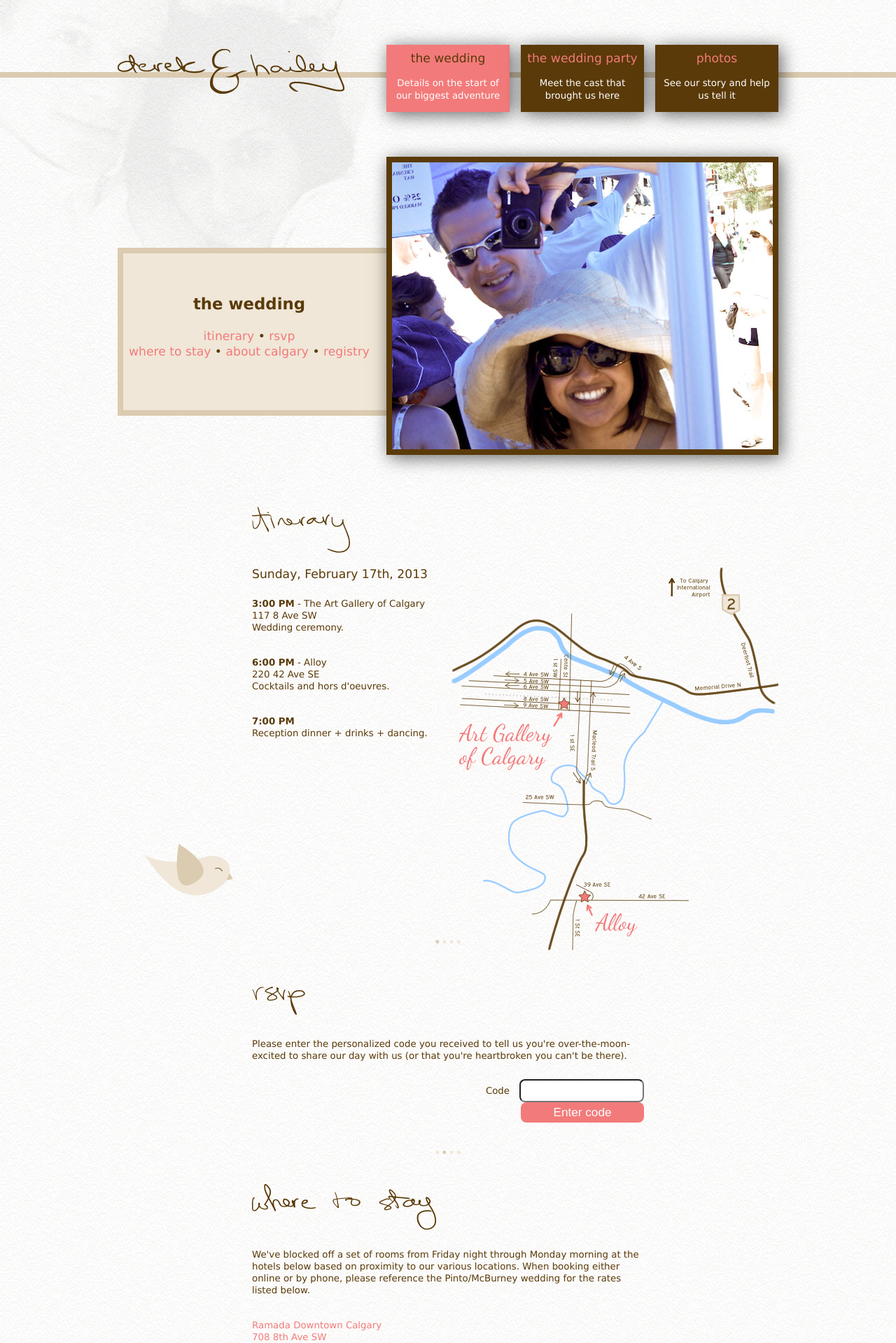
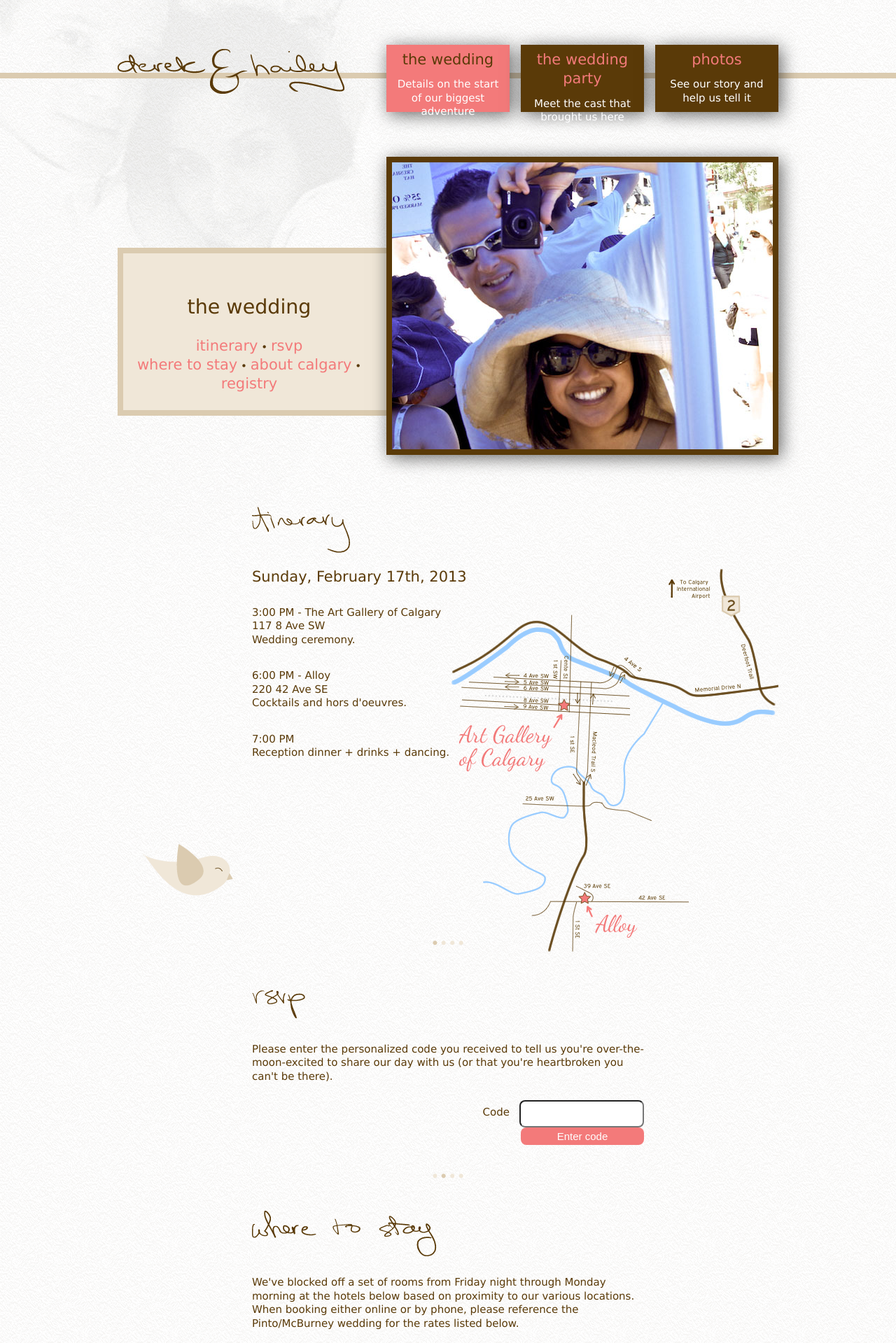
Before and after one commit to dmcb/derek-and-hailey-wedding, a CodeIgniter app: page / in a window 1280 px wide. Shown: the top 1919 px of the page at 70% size. Run offline with CodeIgniter, Linux system fonts and the light colour scheme; some libraries are stand-ins or nearby versions.

Commit message:
Font improvements with TypeKit.
Using TypeKit now to ensure fonts look good everywhere. Long overdue!

```diff
--- a/assets/styles/style.css
+++ b/assets/styles/style.css
@@ -1,6 +1,7 @@
 a {
   color: #f37a7a;
-  text-decoration: none; }
+  text-decoration: none;
+  font-weight: 500; }
   a:hover {
     text-decoration: underline; }
   a img {
@@ -12,8 +13,8 @@ p {
 body {
   background-image: url(../images/grain.png);
   background-color: white;
-  font-family: Futura, Lucida Sans Unicode, Lucida Grande, sans-serif;
-  font-size: 10pt;
+  font-family: "futura-pt", Lucida Sans Unicode, Lucida Grande, sans-serif;
+  font-size: 15px;
   margin: 0;
   padding: 0;
   height: auto;
@@ -85,11 +86,11 @@ div.title {
           text-align: center;
           display: block; }
         div.title ul.menu li a span.title {
-          font-size: 1.29em;
+          font-size: 1.4em;
           color: #f37a7a;
           text-transform: lowercase; }
         div.title ul.menu li a span.description {
-          margin-top: 8px;
+          margin-top: 4px;
           color: white; }
       div.title ul.menu li a.selected, div.title ul.menu li a:hover {
         background-color: #f37a7a;
@@ -114,10 +115,13 @@ div.navigation {
     div.navigation div.box h2 {
       margin-top: 58px;
       color: #5a3a08;
-      font-size: 1.71em; }
+      font-size: 1.9em;
+      font-weight: 500; }
     div.navigation div.box span {
-      display: block;
-      font-size: 1.29em; }
+      display: block; }
+      div.navigation div.box span a {
+        font-size: 1.4em;
+        font-weight: normal; }
   div.navigation img {
     border: 8px solid #5a3a08;
     float: right;
@@ -138,7 +142,7 @@ div.page {
     border: none;
     vertical-align: middle; }
   div.page h4 {
-    font-size: 1.29em;
+    font-size: 1.4em;
     color: #5a3a08;
     font-weight: normal;
     margin-top: 0; }
@@ -158,7 +162,7 @@ div.page {
     div.page div.section#itinerary {
       min-height: 620px; }
       div.page div.section#itinerary span.time {
-        font-weight: bold; }
+        font-weight: 500; }
       div.page div.section#itinerary h4 {
         width: 560px;
         margin-left: auto;
@@ -191,7 +195,7 @@ div.page {
       width: 176px;
       border: 0;
       background-color: #f37a7a;
-      font-size: 1.29em;
+      font-size: 1em;
       float: right;
       clear: right;
       color: white;
@@ -328,7 +332,7 @@ div.page {
     z-index: -1;
     color: #f0e7d8;
     text-align: center;
-    font-size: 1.29em;
+    font-size: 1.4em;
     clear: both; }
     div.page div.divider span.highlight {
       color: #dbcbb0; }
@@ -342,7 +346,7 @@ div.footer {
   clear: both;
   position: absolute;
   bottom: 0px;
-  font-size: 1.29em; }
+  font-size: 1.4em; }
   div.footer a {
     color: white;
     font-weight: normal; }
@@ -357,7 +361,7 @@ div.footer {
         display: block;
         margin-top: 16px;
         text-transform: lowercase;
-        font-size: 10pt; }
+        font-size: 15px; }
     div.footer div.bottom a.tweets {
       background: url(../images/birds.png) top right no-repeat;
       display: block;
@@ -373,7 +377,7 @@ div.footer {
         display: block; }
       div.footer div.bottom a.tweets span.description {
         display: block;
-        font-size: 10pt; }
+        font-size: 15px; }
 
 .half {
   margin-left: 96px; }
@@ -396,13 +400,13 @@ div.footer {
   float: right; }
 
 .bold {
-  font-weight: bold; }
+  font-weight: 500; }
 
 .error {
   color: #f37a7a; }
 
 .large {
-  font-size: 1.71em; }
+  font-size: 1.9em; }
 
 .rotate, .scale {
   -moz-transition: all 0.4s ease;
--- a/assets/styles/style.scss
+++ b/assets/styles/style.scss
@@ -7,9 +7,9 @@ $white: #FFF;
 $grey: #888;
 $black: #000;
 
-$font-large: 1.71em;
-$font-big: 1.29em;
-$font-normal: 10pt;
+$font-large: 1.9em;
+$font-big: 1.4em;
+$font-normal: 15px;
 
 $gap: 64px;
 
@@ -26,6 +26,7 @@ $gap: 64px;
 a {
 	color: $pink-dark;
 	text-decoration: none;
+	font-weight: 500;
 
 	&:hover {
 		text-decoration: underline;
@@ -43,7 +44,7 @@ p {
 body {
 	background-image: url(../images/grain.png);
 	background-color: $white;
-	font-family: Futura, Lucida Sans Unicode, Lucida Grande, sans-serif;
+	font-family: "futura-pt", Lucida Sans Unicode, Lucida Grande, sans-serif;
 	font-size: $font-normal;
 	margin: 0;
 	padding: 0;
@@ -138,7 +139,7 @@ div.title {
 				}
 
 				span.description {
-					margin-top: 8px;
+					margin-top: 4px;
 					color: $white;
 				}
 			}
@@ -177,11 +178,16 @@ div.navigation {
 			margin-top: 58px;
 			color: $chocolate;
 			font-size: $font-large;
+			font-weight: 500;
 		}
 
 		span {
 			display: block;
-			font-size: $font-big;
+
+			a {
+				font-size: $font-big;
+				font-weight: normal;
+			}
 		}
 	}
 
@@ -240,7 +246,7 @@ div.page {
 			min-height: 620px;
 
 			span.time {
-				font-weight: bold;
+				font-weight: 500;
 			}
 
 			h4 {
@@ -291,7 +297,7 @@ div.page {
 				width: 176px;
 				border: 0;
 				background-color: $pink-dark;
-				font-size: $font-big;
+				font-size: 1em;
 				float: right;
 				clear: right;
 				color: $white;
@@ -614,7 +620,7 @@ div.footer {
 }
 
 .bold {
-	font-weight: bold;
+	font-weight: 500;
 }
 
 .error {
--- a/ci_app_2.1.2/views/page.php
+++ b/ci_app_2.1.2/views/page.php
@@ -8,6 +8,9 @@
 	<meta name="author" content="Derek McBurney" />
 
     <title>The Wedding | Derek &amp; Hailey</title>
+
+	<script type="text/javascript" src="//use.typekit.net/bup1peb.js"></script>
+	<script type="text/javascript">try{Typekit.load();}catch(e){}</script>
 
     <style type="text/css">@import "<?php echo base_url();?>assets/styles/style.css";</style>
 
```
